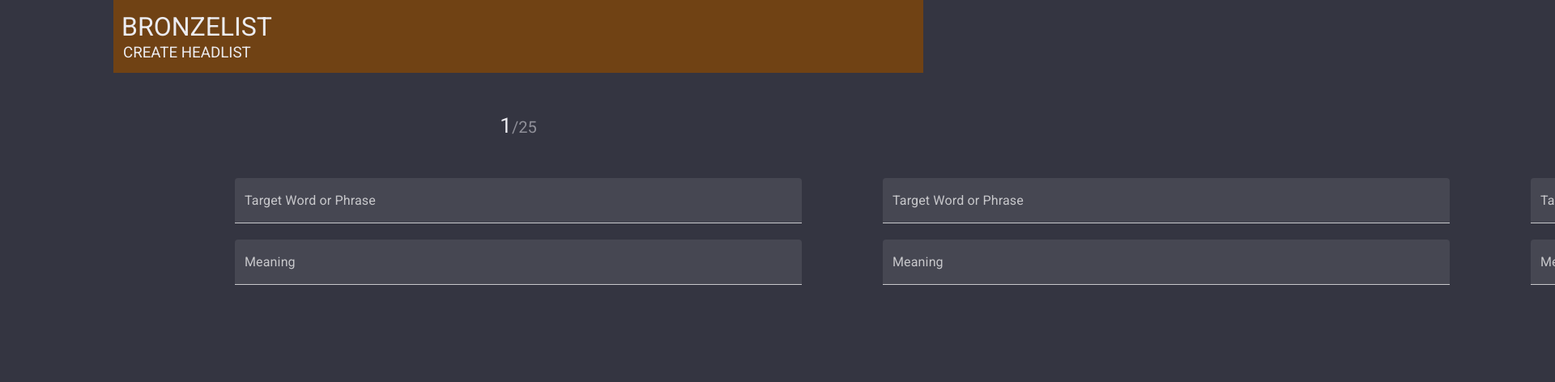
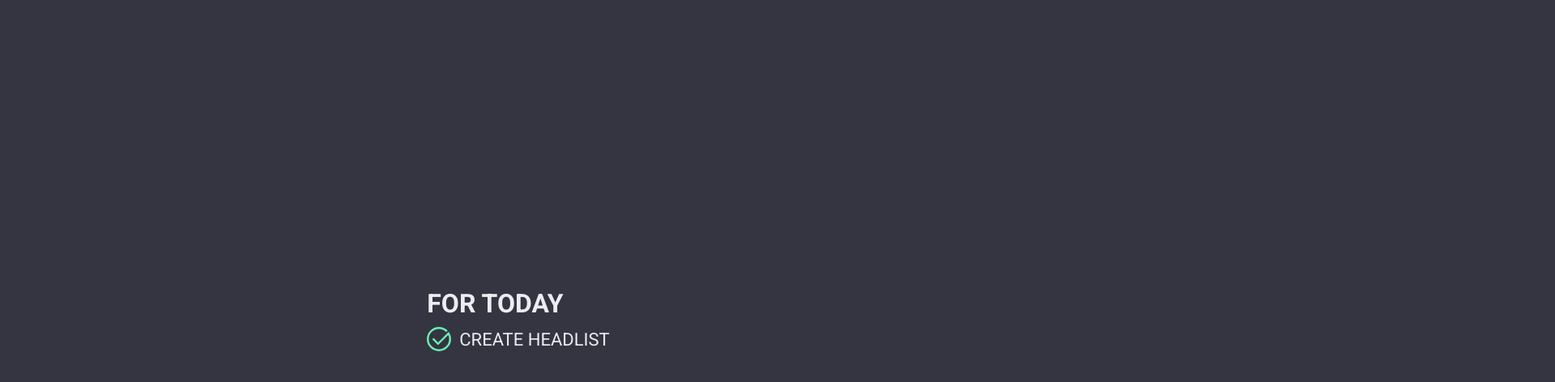
Before and after one commit to HKanwal/goldlist-method, a React (Vite) app: page / in a window 1280 px wide. Shown: the top 472 px of the page at 81% size, 1920 px wide, since content can reach past the window. Built offline with nearby package versions, Linux system fonts and the light colour scheme.

Commit message:
Create POC goal screen

```diff
--- a/src/App.tsx
+++ b/src/App.tsx
@@ -1,6 +1,7 @@
 import { ThemeProvider, createTheme } from "@mui/material/styles";
 import Styles from "./App.module.css";
 import BronzelistScreen from "./components/BronzelistScreen/BronzelistScreen";
+import GoalScreen from "./components/GoalScreen/GoalScreen";
 
 const darkTheme = createTheme({
   palette: {
@@ -12,7 +13,8 @@ function App() {
   return (
     <ThemeProvider theme={darkTheme}>
       <div className={Styles["app-container"]}>
-        <BronzelistScreen />
+        <GoalScreen />
+        {/* <BronzelistScreen /> */}
       </div>
     </ThemeProvider>
   );
--- /dev/null
+++ b/src/components/Goal/Goal.module.css
@@ -0,0 +1,26 @@
+.goal-container {
+  width: 100%;
+
+  display: flex;
+  align-items: center;
+  padding-top: 10px;
+  padding-bottom: 10px;
+}
+
+.goal-text {
+  margin-left: 10px;
+  font-size: 22px;
+}
+
+.checkmark-path {
+  stroke: rgb(var(--green));
+  stroke-dashoffset: 363.2672119140625;
+  stroke-dasharray: 363.2672119140625;
+  animation: check 1s ease-out forwards;
+}
+
+@keyframes check {
+  to {
+    stroke-dashoffset: 0;
+  }
+}
--- /dev/null
+++ b/src/components/Goal/Goal.tsx
@@ -0,0 +1,25 @@
+import Styles from "./Goal.module.css";
+
+interface GoalProps {
+  text: string;
+  completed: boolean;
+}
+
+function Goal(props: GoalProps) {
+  return (
+    <div className={Styles["goal-container"]}>
+      <svg xmlns="http://www.w3.org/2000/svg" viewBox="0 0 98.5 98.5" height="30px" width="30px">
+        <path
+          className={Styles["checkmark-path"]}
+          fill="none"
+          strokeWidth={8}
+          strokeMiterlimit={10}
+          d="M81.7,17.8C73.5,9.3,62,4,49.2,4 C24.3,4,4,24.3,4,49.2s20.3,45.2,45.2,45.2s45.2-20.3,45.2-45.2c0-8.6-2.4-16.6-6.5-23.4l0,0L45.6,68.2L24.7,47.3"
+        />
+      </svg>
+      <span className={Styles["goal-text"]}>{props.text}</span>
+    </div>
+  );
+}
+
+export default Goal;
--- /dev/null
+++ b/src/components/GoalScreen/GoalScreen.module.css
@@ -0,0 +1,21 @@
+.screen-container {
+  height: 100%;
+  width: 100%;
+
+  display: flex;
+  flex-direction: column;
+  align-items: center;
+  justify-content: center;
+
+  background: rgb(var(--medium));
+}
+
+.goal-container {
+  display: flex;
+  flex-direction: column;
+}
+
+.title {
+  margin: 0;
+  font-size: 32px;
+}
--- /dev/null
+++ b/src/components/GoalScreen/GoalScreen.tsx
@@ -0,0 +1,17 @@
+import Goal from "../Goal/Goal";
+import Styles from "./GoalScreen.module.css";
+
+function GoalScreen() {
+  return (
+    <div className={Styles["screen-container"]}>
+      <div className={Styles["goal-container"]}>
+        <div>
+          <h2 className={Styles.title}>FOR TODAY</h2>
+          <Goal text="CREATE HEADLIST" completed={false} />
+        </div>
+      </div>
+    </div>
+  );
+}
+
+export default GoalScreen;
--- a/src/index.css
+++ b/src/index.css
@@ -13,6 +13,7 @@ html {
   --bronze: 112, 66, 20;
   --silver: 82, 82, 82;
   --gold: 166, 124, 0;
+  --green: 105, 240, 174;
 
   font-family: Roboto, "Helvetica Neue", sans-serif;
   font-weight: 400;
```
